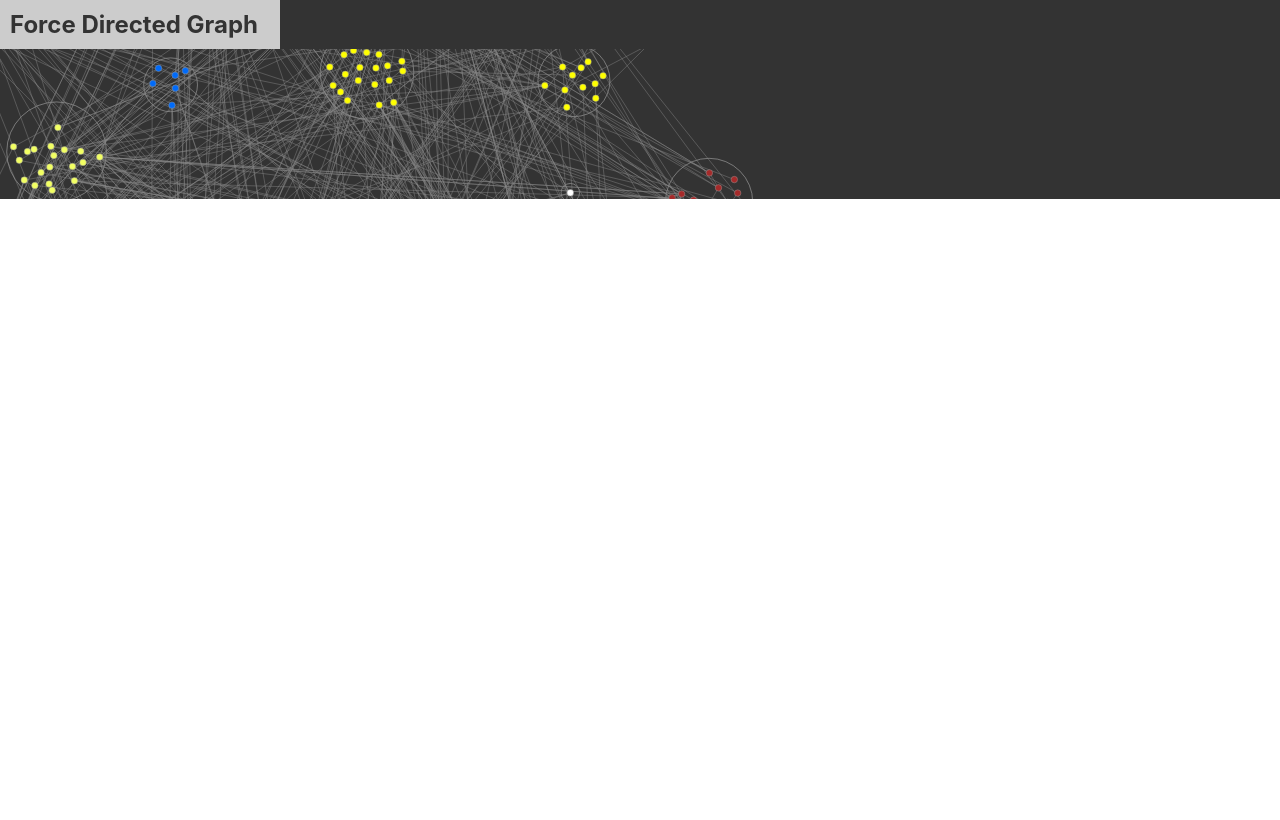
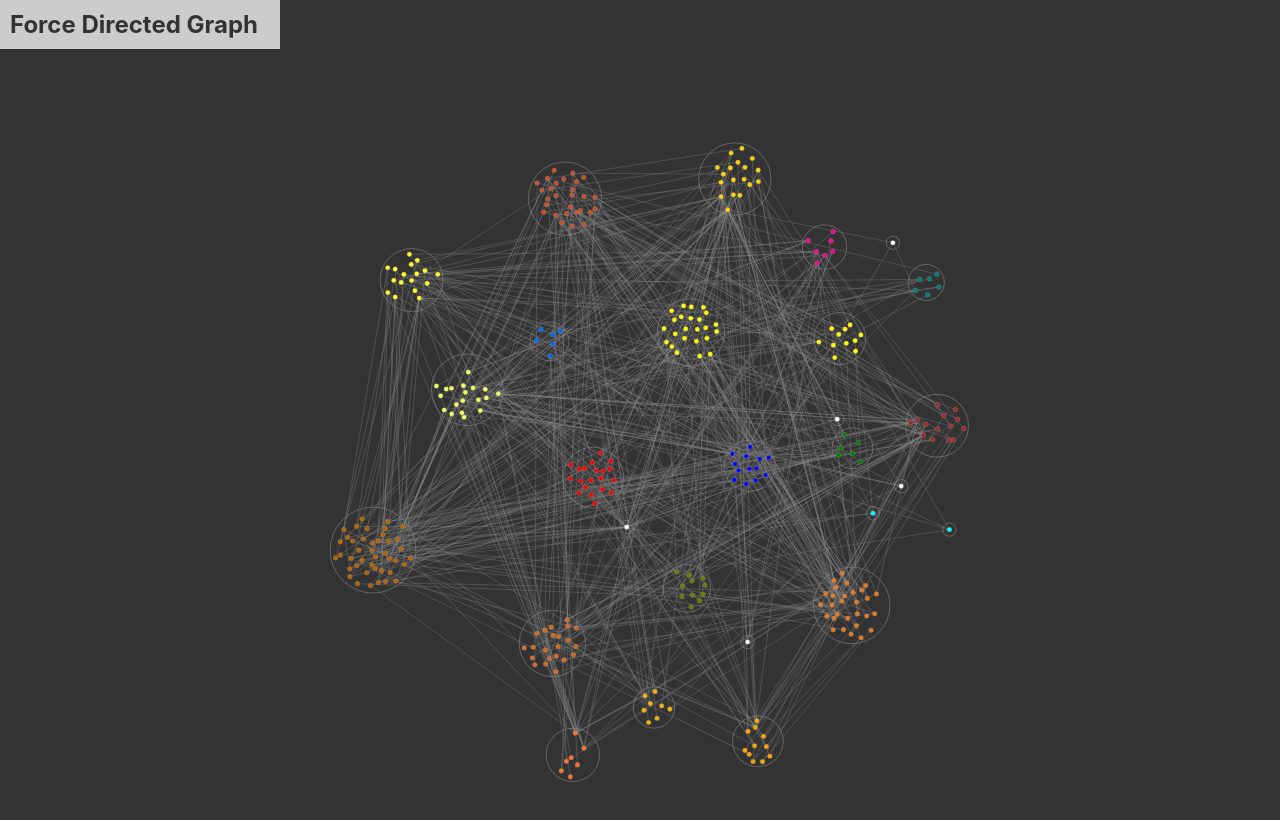
Before and after one commit to mrmuhammadali/publications, a React (Create React App) app: page / in a window 1280 px wide. Shown: the top 820 px of the page. Built offline with nearby package versions, Linux system fonts and the light colour scheme.

Commit message:
out of Screen Fixed (Scaling)

```diff
--- a/src/components/ForceDirectedGraph/ForceDirectedGraph.js
+++ b/src/components/ForceDirectedGraph/ForceDirectedGraph.js
@@ -8,7 +8,7 @@ import {
 } from 'd3-force'
 
 // src
-import { createClusters, forceCluster } from './utils'
+import { createClusters, forceCluster, getScaleFactor } from './utils'
 import ForceDirectedGraphInner from './ForceDirectedGraphInner'
 
 class ForceDirectedGraph extends React.Component {
@@ -33,9 +33,18 @@ class ForceDirectedGraph extends React.Component {
           .strength(0.002),
       )
       .force('charge', forceManyBody())
-      .force('center', forceCenter(width / 2, height / 2))
       .force('cluster', forceCluster())
-      .tick(300)
+      .tick(280)
+
+    const scale = getScaleFactor(nodes, window.innerWidth, window.innerHeight)
+
+    this.force.force(
+      'center',
+      forceCenter(width * (scale / 2), height * (scale / 2)),
+    )
+    this.setState(() => ({
+      scale,
+    }))
 
     this.force.on('tick', () =>
       this.setState(() => ({
@@ -49,7 +58,7 @@ class ForceDirectedGraph extends React.Component {
   }
 
   render() {
-    const { links, nodes, clusters } = this.state
+    const { links, nodes, clusters, scale } = this.state
     const { onMouseMove, onMouseLeave } = this.props
 
     return (
@@ -57,6 +66,7 @@ class ForceDirectedGraph extends React.Component {
         links={links}
         nodes={nodes}
         clusters={clusters}
+        scale={scale}
         onMouseMove={onMouseMove}
         onMouseLeave={onMouseLeave}
       />
@@ -64,8 +74,4 @@ class ForceDirectedGraph extends React.Component {
   }
 }
 
-ForceDirectedGraph.defaultProps = {
-  linkDistance: 30,
-}
-
 export default ForceDirectedGraph
--- a/src/components/ForceDirectedGraph/ForceDirectedGraphInner.js
+++ b/src/components/ForceDirectedGraph/ForceDirectedGraphInner.js
@@ -1,33 +1,20 @@
 // @flow
 // libs
-import React, { useEffect, useState } from 'react'
-import maxBy from 'lodash/fp/maxBy'
-import minBy from 'lodash/fp/minBy'
+import React from 'react'
 
 // src
 import { getColor } from './utils'
 import styles from './styles.module.css'
 
 export default function ForceDirectedGraphInner(props) {
-  const { links, nodes, clusters, onMouseMove, onMouseLeave } = props
-  const [scale, setScale] = useState(1)
-
-  useEffect(() => {
-    if (clusters.length > 0) {
-      const maxY = maxBy('y')(clusters).y
-      const minY = minBy('y')(clusters).y
-      const maxX = maxBy('x')(clusters).x
-      const minX = minBy('x')(clusters).x
-      const scaleY = window.innerHeight / (Math.abs(maxY) + Math.abs(minY))
-      const scaleX = window.innerWidth / (Math.abs(maxX) + Math.abs(minX))
-
-      setScale(scaleY < scaleX ? scaleY : scaleX)
-    }
-  }, [clusters])
+  const { links, nodes, clusters, onMouseMove, onMouseLeave, scale } = props
 
   return (
-    <svg className={styles.root}>
-      <g transform={`scale(${scale})`}>
+    <svg
+      className={styles.root}
+      viewBox={`0 0 ${window.innerWidth * scale} ${window.innerHeight * scale}`}
+    >
+      <g>
         {clusters.map(({ x, y, r, title, cluster }, index) => (
           <circle
             key={cluster}
--- a/src/components/ForceDirectedGraph/utils.js
+++ b/src/components/ForceDirectedGraph/utils.js
@@ -4,10 +4,28 @@ import { interpolateHcl } from 'd3-interpolate'
 import { packEnclose } from 'd3-hierarchy'
 import replace from 'lodash/replace'
 import { scaleLinear } from 'd3-scale'
+import { min, max } from 'd3-array'
 
 // src
 import clustersData from '../../data/clusters.json'
 
+export const getScaleFactor = (nodes, width, height) => {
+  const minX = min(nodes, node => node.x)
+  const maxX = max(nodes, node => node.x)
+  const minY = min(nodes, node => node.y)
+  const maxY = max(nodes, node => node.y)
+  const dx =
+    minX <= 0
+      ? Math.abs(minX) + Math.abs(maxX)
+      : Math.abs(maxX) - Math.abs(minX)
+  const dy =
+    minY <= 0
+      ? Math.abs(minY) + Math.abs(maxY)
+      : Math.abs(maxY) - Math.abs(minY)
+  const scaleXY = max([dx, dy])
+  const scaleScreen = min([width, height])
+  return Math.ceil(scaleXY / scaleScreen)
+}
 export const createClusters = nodes => {
   return Array.from(
     group(nodes, d => d.data.cluster),
```
